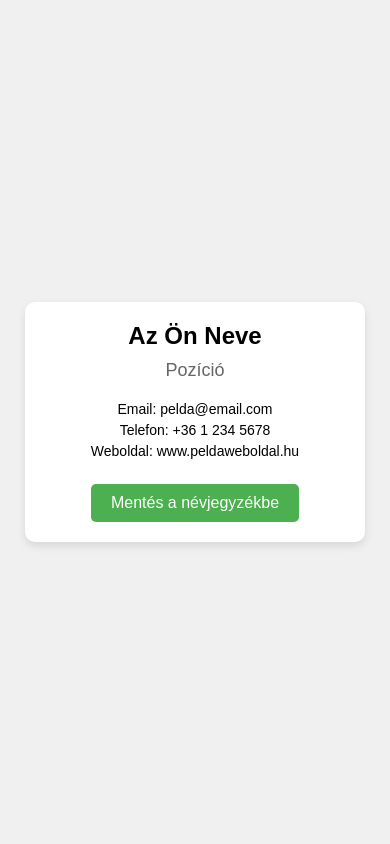
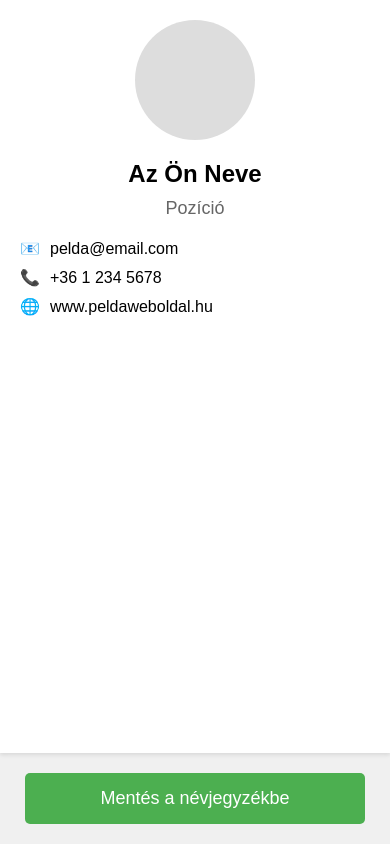
Before and after one commit to csalamade/nevjegy_caludeai, a plain HTML site: page index.html in a window 390 px wide. Drawn offline with Linux system fonts and the light colour scheme.

Commit message:
A névjegykártya föleg mobilon lenne használva ezért kérlek a designet úgy alakitsd ki
Értem, köszönöm a pontosítást. Átdolgozom a designt, hogy elsősorban mobilon legyen optimális. Íme a frissített kód:

Ebben a frissített verzióban a következő változtatásokat eszközöltem:

1. A teljes oldal egy flexbox konténerbe került, ami lehetővé teszi a tartalom jobb elosztását a képernyőn.

2. A kártya most a teljes képernyő szélességét kitölti, ami mobilbarátabb megjelenést biztosít.

3. Hozzáadtam egy helyet a profilképnek (most csak egy helyőrző).

4. A kontakt információkat újrarendeztem, és ikonokat adtam hozzájuk a jobb vizuális megjelenés érdekében.

5. A mentés gomb most szélesebb és jobban látható, ami megkönnyíti a mobilon való használatot.

6. A betűméreteket és térközöket úgy állítottam be, hogy mobilon is jól olvashatóak legyenek.

Ez a design most már sokkal inkább mobilbarát, de továbbra is jól fog kinézni asztali számítógépeken is. A valós használathoz ne felejtse el személyre szabni az adatokat és esetleg hozzáadni egy valódi profilképet.
Szeretné, ha további módosításokat vagy fejlesztéseket végeznék a kódon?

```diff
--- a/index.html
+++ b/index.html
@@ -5,59 +5,96 @@
     <meta name="viewport" content="width=device-width, initial-scale=1.0">
     <title>Okos Névjegykártya</title>
     <style>
-        body {
+        body, html {
+            margin: 0;
+            padding: 0;
             font-family: Arial, sans-serif;
+            background-color: #f0f0f0;
+            height: 100%;
+        }
+        .container {
             display: flex;
-            justify-content: center;
-            align-items: center;
-            height: 100vh;
-            margin: 0;
-            background-color: #f0f0f0;
+            flex-direction: column;
+            min-height: 100%;
         }
         .card {
+            flex-grow: 1;
             background-color: white;
-            border-radius: 10px;
-            box-shadow: 0 4px 8px rgba(0,0,0,0.1);
             padding: 20px;
-            width: 300px;
-            text-align: center;
+            box-shadow: 0 2px 4px rgba(0,0,0,0.1);
+        }
+        .profile-pic {
+            width: 120px;
+            height: 120px;
+            border-radius: 50%;
+            margin: 0 auto 20px;
+            display: block;
+            background-color: #ddd; /* Helyettesítő szín a profilképnek */
         }
         .name {
             font-size: 24px;
             font-weight: bold;
+            text-align: center;
             margin-bottom: 10px;
         }
         .title {
             font-size: 18px;
             color: #666;
+            text-align: center;
             margin-bottom: 20px;
         }
-        .contact {
-            font-size: 14px;
-            margin-bottom: 5px;
+        .contact-info {
+            margin-bottom: 20px;
+        }
+        .contact-item {
+            display: flex;
+            align-items: center;
+            margin-bottom: 10px;
+            font-size: 16px;
+        }
+        .icon {
+            width: 20px;
+            margin-right: 10px;
+            text-align: center;
         }
         .save-button {
             background-color: #4CAF50;
             border: none;
             color: white;
-            padding: 10px 20px;
+            padding: 15px 20px;
             text-align: center;
             text-decoration: none;
-            display: inline-block;
-            font-size: 16px;
-            margin-top: 20px;
+            display: block;
+            font-size: 18px;
+            margin: 20px auto;
             cursor: pointer;
             border-radius: 5px;
+            width: 100%;
+            max-width: 300px;
         }
     </style>
 </head>
 <body>
-    <div class="card">
-        <div class="name">Az Ön Neve</div>
-        <div class="title">Pozíció</div>
-        <div class="contact">Email: pelda@email.com</div>
-        <div class="contact">Telefon: +36 1 234 5678</div>
-        <div class="contact">Weboldal: www.peldaweboldal.hu</div>
+    <div class="container">
+        <div class="card">
+            <div class="profile-pic"></div>
+            <div class="name">Az Ön Neve</div>
+            <div class="title">Pozíció</div>
+            <div class="contact-info">
+                <div class="contact-item">
+                    <span class="icon">📧</span>
+                    <span>pelda@email.com</span>
+                </div>
+                <div class="contact-item">
+                    <span class="icon">📞</span>
+                    <span>+36 1 234 5678</span>
+                </div>
+                <div class="contact-item">
+                    <span class="icon">🌐</span>
+                    <span>www.peldaweboldal.hu</span>
+                </div>
+            </div>
+        </div>
         <a href="data:text/vcard;charset=UTF-8,BEGIN:VCARD%0AVERSION:3.0%0AFN:Az Ön Neve%0AN:Név;Az Ön%0ATITLE:Pozíció%0AEMAIL:pelda@email.com%0ATEL:+36 1 234 5678%0AURL:www.peldaweboldal.hu%0AEND:VCARD" download="contact.vcf" class="save-button">Mentés a névjegyzékbe</a>
     </div>
 </body>
```
Also changed, not shown: 1 other file.
